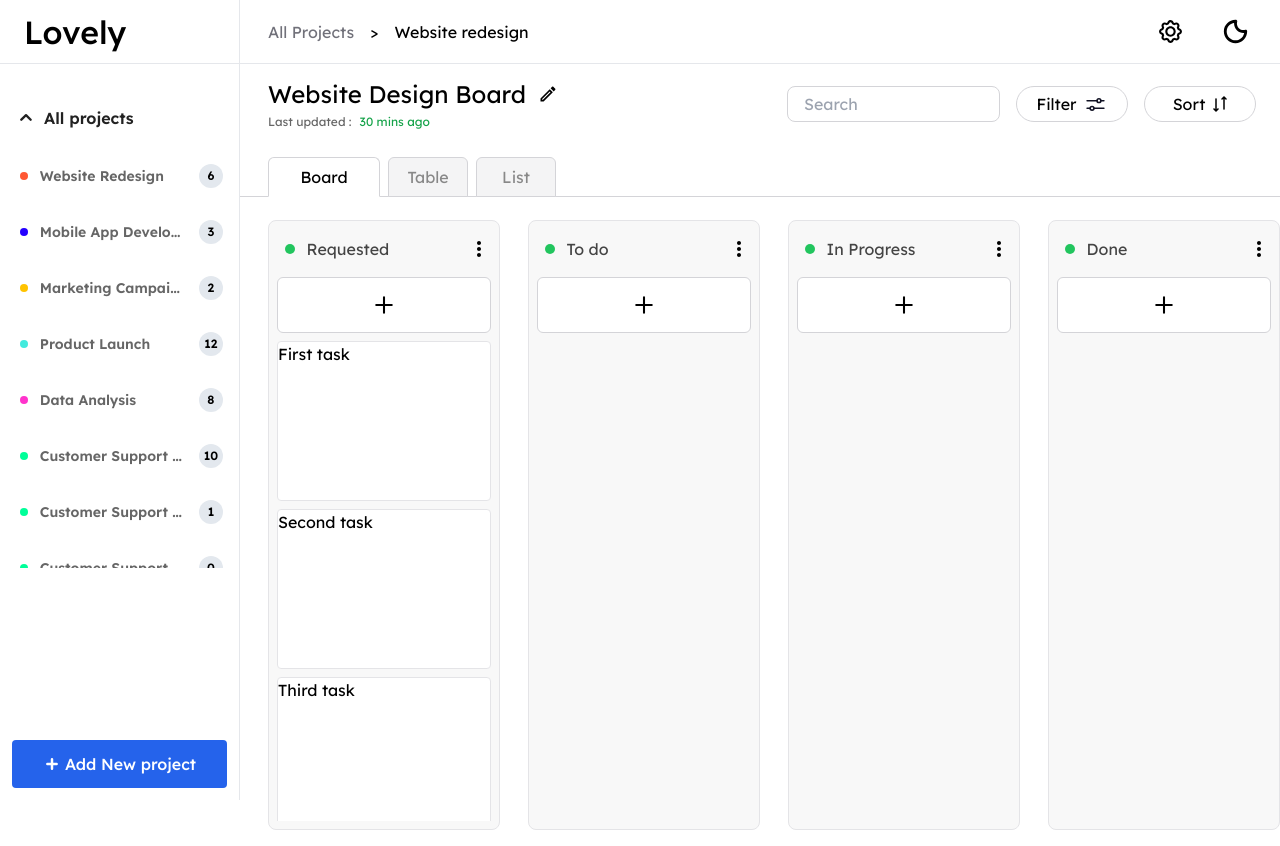
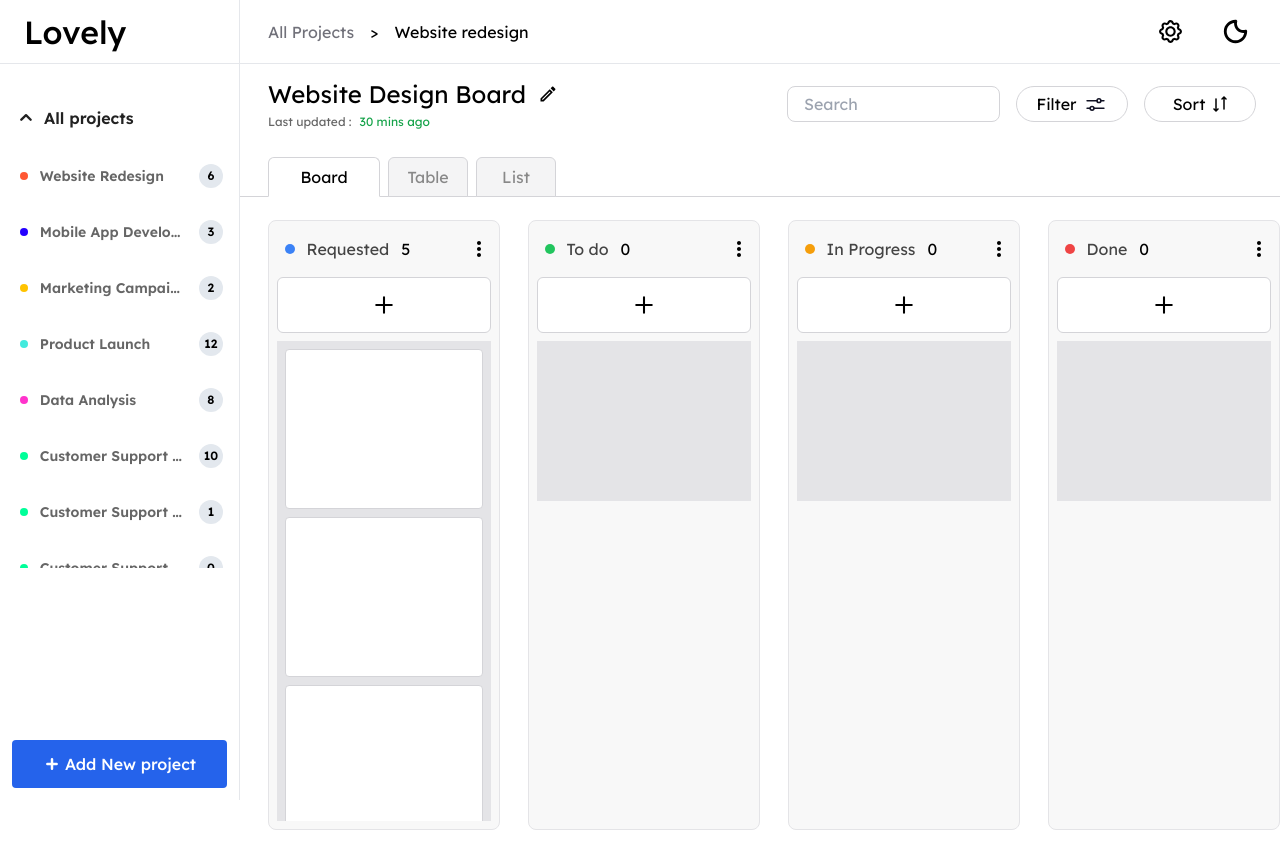
Before and after one commit to Jeff-Maina/tasks, a Next.js app: page /Dashboard in a window 1280 px wide. Built offline with nearby package versions, Linux system fonts and the light colour scheme.

Commit message:
added dragging and dragging over styling

```diff
--- a/src/pages/Dashboard.js
+++ b/src/pages/Dashboard.js
@@ -977,14 +977,24 @@ const TasksBody = () => {
       >
         <section className="w-full h-[78vh] grid grid-cols-4">
           {Object.entries(columns).map(([columnId, column], index) => {
+            const isRequested = column.name === "Requested";
+            const isTodo = column.name === "To do";
+            const isProgress = column.name === "In Progress";
+            const isDone = column.name === "Done";
             return (
               <div key={index} className="w-full h-full pl-7 py-4">
                 <div className="w-full h-full border bg-zinc-50 task-column border-zinc-200 p-2 rounded-lg flex flex-col gap-2">
                   <div className="flex w-full h-10  items-center justify-between pl-2">
                     <span className="flex items-center gap-3">
-                      <div className="h-[0.6rem] w-[0.6rem] bg-green-500 rounded-full"></div>
-                      <div>
+                      <div className={`h-[0.6rem] w-[0.6rem]
+                      ${isRequested && "bg-blue-500"}
+                      ${isTodo && "bg-green-500"}
+                      ${isProgress && "bg-amber-500"}
+                      ${isDone && "bg-red-500"}
+                       rounded-full`}></div>
+                      <div className="flex gap-3">
                         <p className="text-[#444]">{column.name}</p>
+                        <p className="">{column.items.length}</p>
                       </div>{" "}
                     </span>
 
@@ -1032,10 +1042,10 @@ const TasksBody = () => {
                           ref={provided.innerRef}
                           style={{
                             background: snapshot.isDraggingOver
-                              ? "lightblue"
+                              ? "#F8E1D7"
                               : "",
                           }}
-                          className="w-full h-[60vh] tasks-container flex flex-col gap-2 overflow-auto"
+                          className="w-full max-h-[60vh] min-h-[10rem] tasks-container p-2 bg-zinc-200 tranisition-all duration-200 ease flex flex-col gap-2 overflow-auto"
                         >
                           {column.items.map((item, index) => {
                             return (
@@ -1051,10 +1061,18 @@ const TasksBody = () => {
                                       ref={provided.innerRef}
                                       {...provided.draggableProps}
                                       {...provided.dragHandleProps}
-                                      className="border border-zinc-200 bg-white min-h-[10rem] h-32 w-full rounded"
-                                    >
-                                      {item.content}
-                                    </div>
+                                      style={{
+                                        userSelect: "none",
+                                        borderColor: snapshot.isDragging
+                                          ? "black"
+                                          : "",
+                                        transform: snapshot.isDragging
+                                          ? "rotate(50deg) !important"
+                                          : "",
+                                        ...provided.draggableProps.style,
+                                      }}
+                                      className="border border-zinc-300 bg-white min-h-[10rem] h-32 w-full rounded"
+                                    ></div>
                                   );
                                 }}
                               </Draggable>
```
